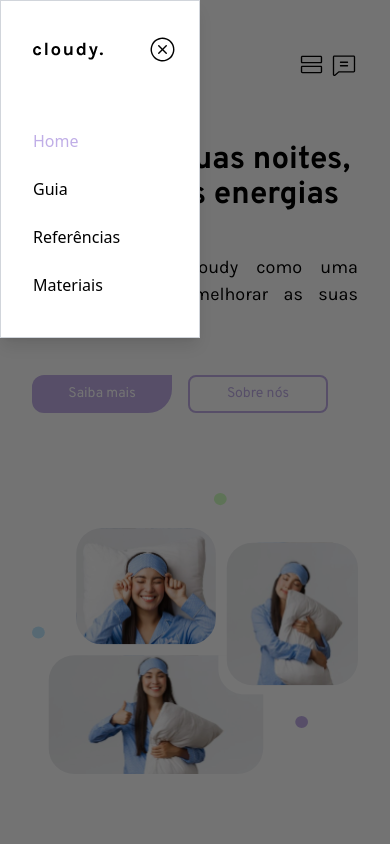
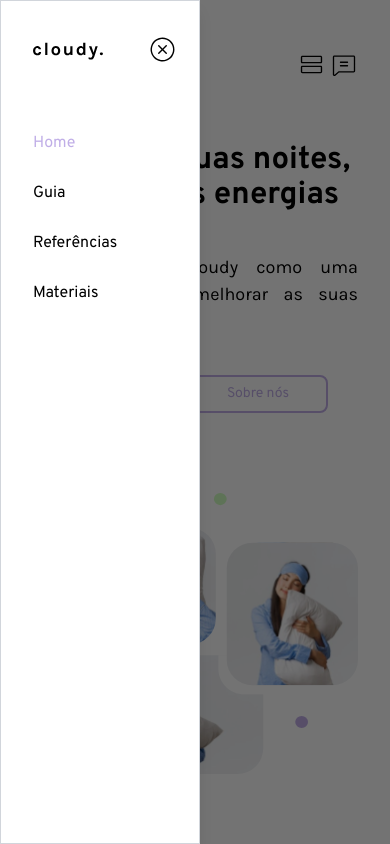
Before and after one commit to yasminvsilva/cloudy, a React (Vite) app: page / in a window 390 px wide. Both pictures are taken after a click on the picture 311 px from the left and 64 px from the top of the page. Shown: the top 844 px of the page. Built offline with nearby package versions, Linux system fonts and the light colour scheme.

Commit message:
header mobile (estilização)

```diff
--- a/src/pages/Header.jsx
+++ b/src/pages/Header.jsx
@@ -127,7 +127,7 @@ export default function Header() {
 
               <motion.div
                 ref={headerRef}
-                className="fixed top-0 left-0 w-[200px] bg-white border border-gray-300 shadow-lg p-4 z-50"
+                className="fixed top-0 left-0 w-[200px] h-full bg-white border border-gray-300 shadow-lg p-4 z-50"
                 initial={{ x: '-100%' }}
                 animate={{ x: 0 }}
                 exit={{ x: '-100%' }}
@@ -140,13 +140,13 @@ export default function Header() {
                 <nav>
                   <ul className="mb-6 flex flex-col ml-4 gap-6">
                     <li><button onClick={() => navegacao('/')}
-                    className={`${location.pathname === '/' ? 'text-roxo-claro' : 'hover:text-roxo-claro'}`}>Home</button></li>
+                    className={`${location.pathname === '/' ? 'text-roxo-claro font-karla' : 'hover:text-roxo-claro font-karla'}`}>Home</button></li>
                     <li><button onClick={() => navegacao('/guia')}
-                    className={`${location.pathname === '/guia' ? 'text-roxo-claro' : 'hover:text-roxo-claro'}`}>Guia</button></li>
+                    className={`${location.pathname === '/guia' ? 'text-roxo-claro font-karla' : 'hover:text-roxo-claro font-karla'}`}>Guia</button></li>
                     <li><button onClick={() => navegacao('/referencias')}
-                    className={`${location.pathname === '/referencias' ? 'text-roxo-claro' : 'hover:text-roxo-claro'}`}>Referências</button></li>
+                    className={`${location.pathname === '/referencias' ? 'text-roxo-claro font-karla' : 'hover:text-roxo-claro font-karla'}`}>Referências</button></li>
                     <li><button onClick={() => navegacao('/materiais')}
-                    className={`${location.pathname === '/materiais' ? 'text-roxo-claro' : 'hover:text-roxo-claro'}`}>Materiais</button></li>
+                    className={`${location.pathname === '/materiais' ? 'text-roxo-claro font-karla' : 'hover:text-roxo-claro font-karla'}`}>Materiais</button></li>
                   </ul>
                 </nav>
               </motion.div>
```
